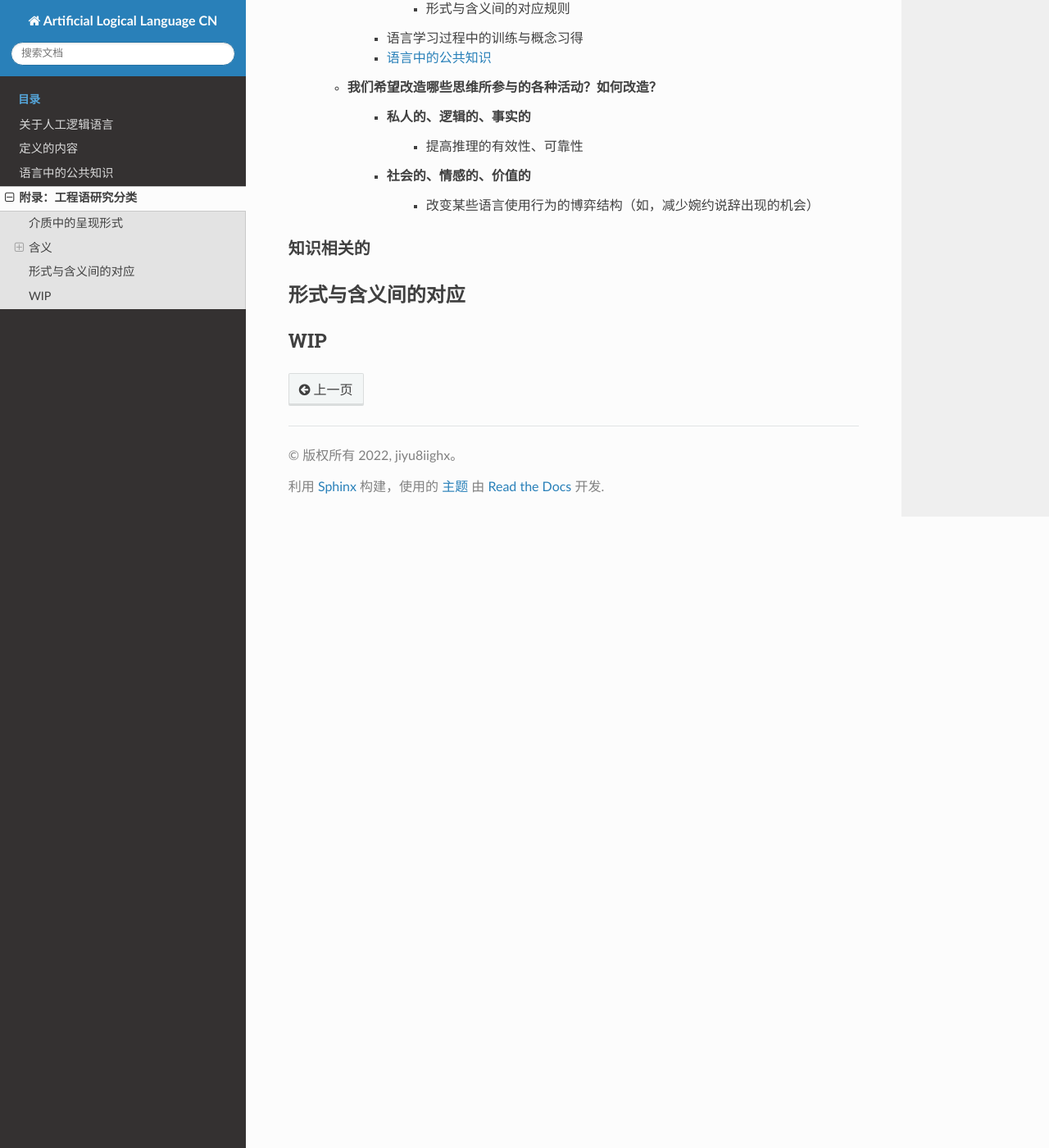
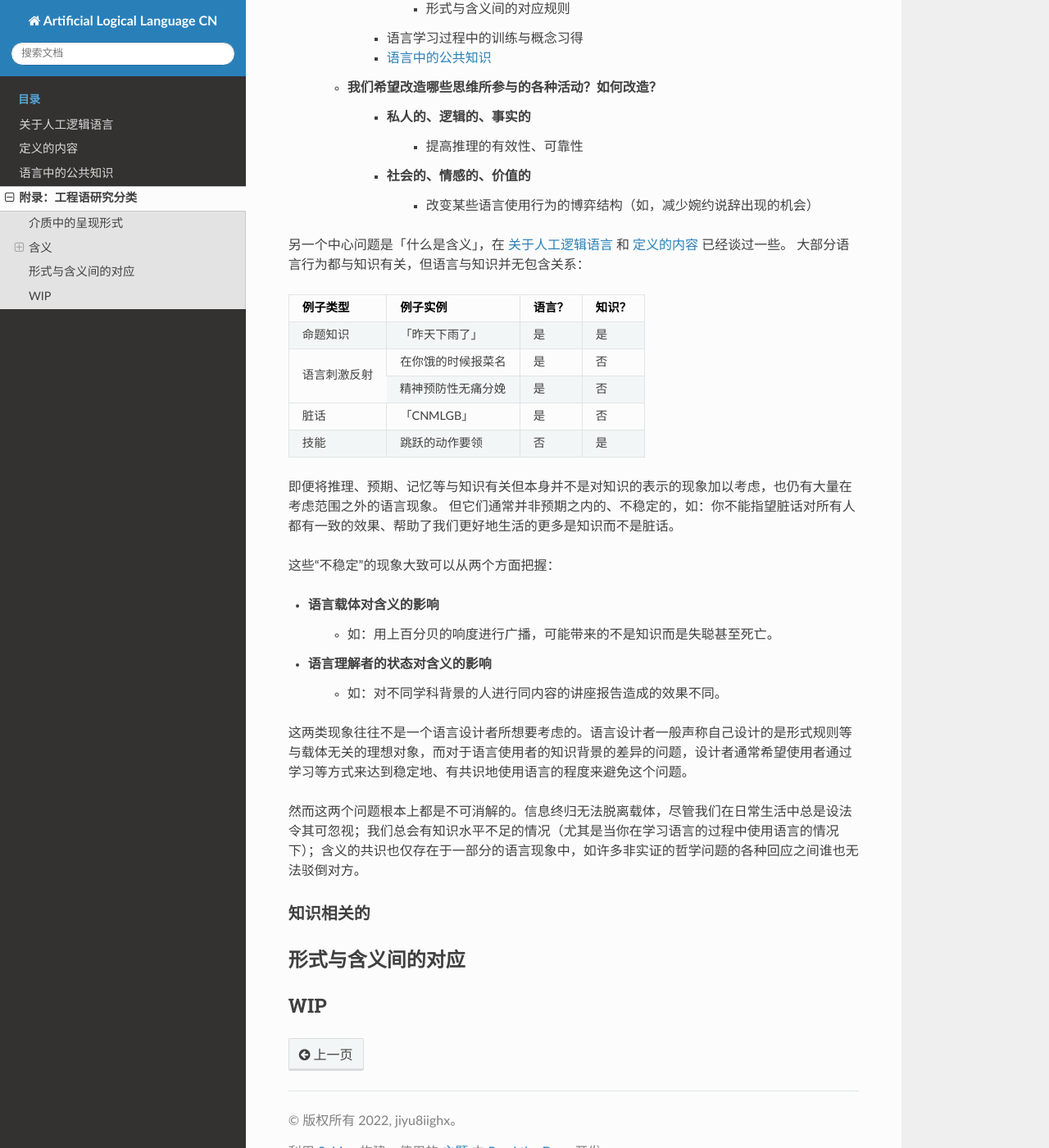
Before and after one commit to jiyu8iighx/ALLCN, a Sphinx documentation site: the page built from source/9901ResearchCate.rst, in a window 1280 px wide and 1400 px high, scrolled down 2423 px. Shown: the whole window at 82% size. Built offline with Sphinx 7.4.7 and the Read the Docs theme 2.0.0, drawn with Linux system fonts in a browser that asks for light colours.

Commit message:
9901: unstable meaning circumstance

```diff
--- a/source/01DefALL.rst
+++ b/source/01DefALL.rst
@@ -1,3 +1,5 @@
+.. _about_all:
+
 关于人工逻辑语言
 **************************
 
--- a/source/0201ContentDef.rst
+++ b/source/0201ContentDef.rst
@@ -1,3 +1,5 @@
+.. _content_def:
+
 定义的内容
 **************************
 
--- a/source/9901ResearchCate.rst
+++ b/source/9901ResearchCate.rst
@@ -72,6 +72,7 @@ WIP
 
 * 语言的语义设计性质在何种程度上能够影响思维？
 		* 著名的「 `语言相对性 Linguistic Relativity <https://zh.wikipedia.org/zh-cn/%E8%AA%9E%E8%A8%80%E7%9B%B8%E5%B0%8D%E8%AB%96>`_ 」与此问题密切相关
+
 	* 什么是「语义设计性质」？我们是如何掌控它的？
 		* 语言的规定
 			* 形式与含义间的对应规则
@@ -83,7 +84,36 @@ WIP
 		* 社会的、情感的、价值的
 			* 改变某些语言使用行为的博弈结构（如，减少婉约说辞出现的机会）
 
+另一个中心问题是「什么是含义」，在 :ref:`about_all` 和 :ref:`content_def` 已经谈过一些。
+大部分语言行为都与知识有关，但语言与知识并无包含关系：
 
++----------------+---------------------+-------+--------+
+| 例子类型       | 例子实例            | 语言？| 知识？ |
++================+=====================+=======+========+
+| 命题知识       | 「昨天下雨了」      | 是    | 是     |
++----------------+---------------------+-------+--------+
+|                | 在你饿的时候报菜名  | 是    | 否     |
++ 语言刺激反射   +---------------------+-------+--------+
+|                | 精神预防性无痛分娩  | 是    | 否     |
++----------------+---------------------+-------+--------+
+| 脏话           | 「CNMLGB」          | 是    | 否     |
++----------------+---------------------+-------+--------+
+| 技能           | 跳跃的动作要领      | 否    | 是     |
++----------------+---------------------+-------+--------+
+
+即便将推理、预期、记忆等与知识有关但本身并不是对知识的表示的现象加以考虑，也仍有大量在考虑范围之外的语言现象。
+但它们通常并非预期之内的、不稳定的，如：你不能指望脏话对所有人都有一致的效果、帮助了我们更好地生活的更多是知识而不是脏话。
+
+这些“不稳定”的现象大致可以从两个方面把握：
+
+* 语言载体对含义的影响
+	* 如：用上百分贝的响度进行广播，可能带来的不是知识而是失聪甚至死亡。
+* 语言理解者的状态对含义的影响
+	* 如：对不同学科背景的人进行同内容的讲座报告造成的效果不同。
+
+这两类现象往往不是一个语言设计者所想要考虑的。语言设计者一般声称自己设计的是形式规则等与载体无关的理想对象，而对于语言使用者的知识背景的差异的问题，设计者通常希望使用者通过学习等方式来达到稳定地、有共识地使用语言的程度来避免这个问题。
+
+然而这两个问题根本上都是不可消解的。信息终归无法脱离载体，尽管我们在日常生活中总是设法令其可忽视；我们总会有知识水平不足的情况（尤其是当你在学习语言的过程中使用语言的情况下）；含义的共识也仅存在于一部分的语言现象中，如许多非实证的哲学问题的各种回应之间谁也无法驳倒对方。
 
 
 知识相关的
```
